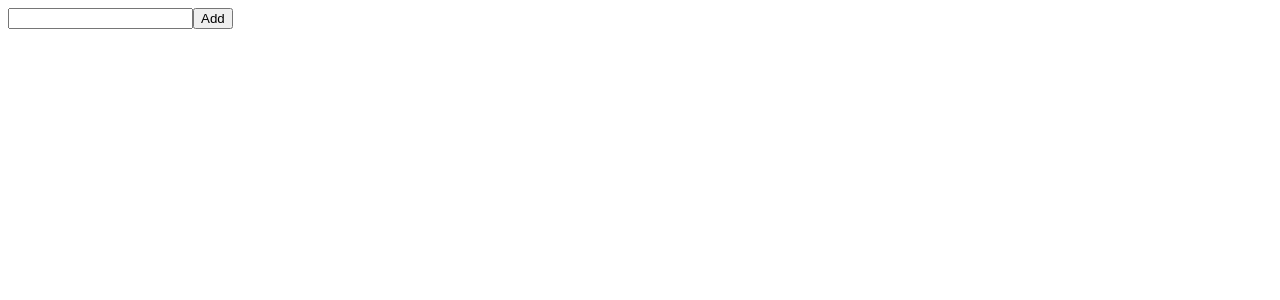
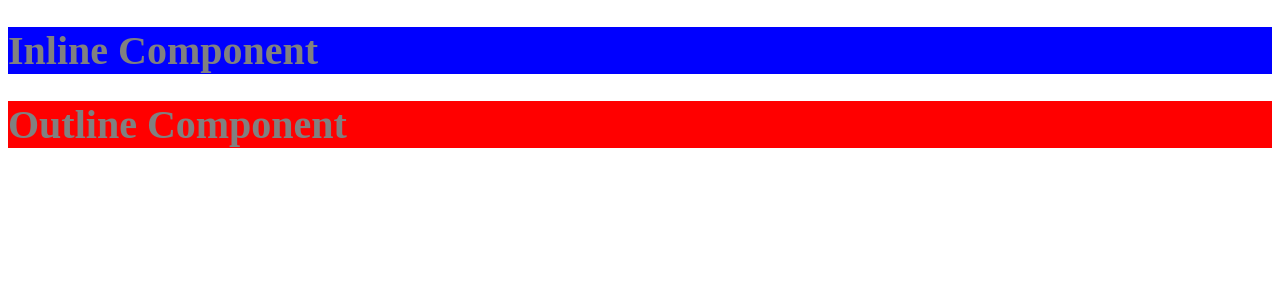
Before and after one commit to calebtolorunleke/donezo_app, a React (Vite) app: page / in a window 1280 px wide. Shown: the top 300 px of the page. Built offline with nearby package versions, Linux system fonts and the light colour scheme.

Commit message:
complex update component on styling

```diff
--- a/src/App.jsx
+++ b/src/App.jsx
@@ -1,10 +1,14 @@
 import React from "react";
-import Todo from "./components/Todo";
+import InlineComponent from "./components/InlineComponent";
+import OutlineComponent from "./components/OutlineComponent";
+// import Todo from "./components/Todo";
 
 const App = () => {
   return (
     <div>
-      <Todo />
+      {/* <Todo /> */}
+      <InlineComponent />
+      <OutlineComponent />
     </div>
   );
 };
--- /dev/null
+++ b/src/components/InlineComponent.jsx
@@ -0,0 +1,15 @@
+// const header = { color: "blue", fontSize: "140px" };
+// import "../css/style.css";
+import styles from "./inlineComponent.module.css";
+
+const InlineComponent = () => {
+  return (
+    <div>
+      {/* <h1 style={header}>Inline Component</h1> */}
+      {/* <h1 className="inline-header">Inline Component</h1> */}
+      <h1 className={styles.header}>Inline Component</h1>
+    </div>
+  );
+};
+
+export default InlineComponent;
--- /dev/null
+++ b/src/components/InlineComponent.module.css
@@ -0,0 +1,5 @@
+.header {
+  color: grey;
+  font-size: 40px;
+  background-color: blue;
+}
--- /dev/null
+++ b/src/components/OutliineComponent.module.css
@@ -0,0 +1,5 @@
+.header {
+  color: grey;
+  font-size: 40px;
+  background-color: red;
+}
--- /dev/null
+++ b/src/components/OutlineComponent.jsx
@@ -0,0 +1,13 @@
+// import "../css/style.css";
+import styles from "./outliineComponent.module.css";
+
+const OutlineComponent = () => {
+  return (
+    <div>
+      {/* <h1 className="outline-header">Outline Component</h1> */}
+      <h1 className={styles.header}>Outline Component</h1>
+    </div>
+  );
+};
+
+export default OutlineComponent;
--- /dev/null
+++ b/src/css/style.css
@@ -0,0 +1,11 @@
+.inline-header {
+  color: grey;
+  font-size: 40px;
+  background-color: blue;
+}
+
+.outline-header {
+  color: grey;
+  font-size: 40px;
+  background-color: red;
+}
```
